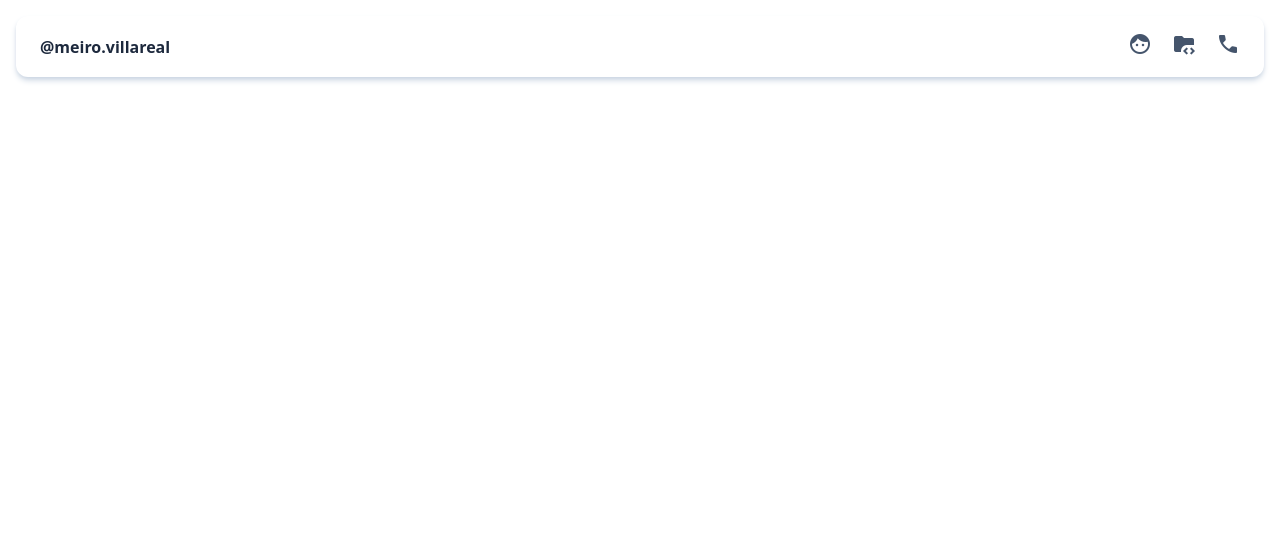
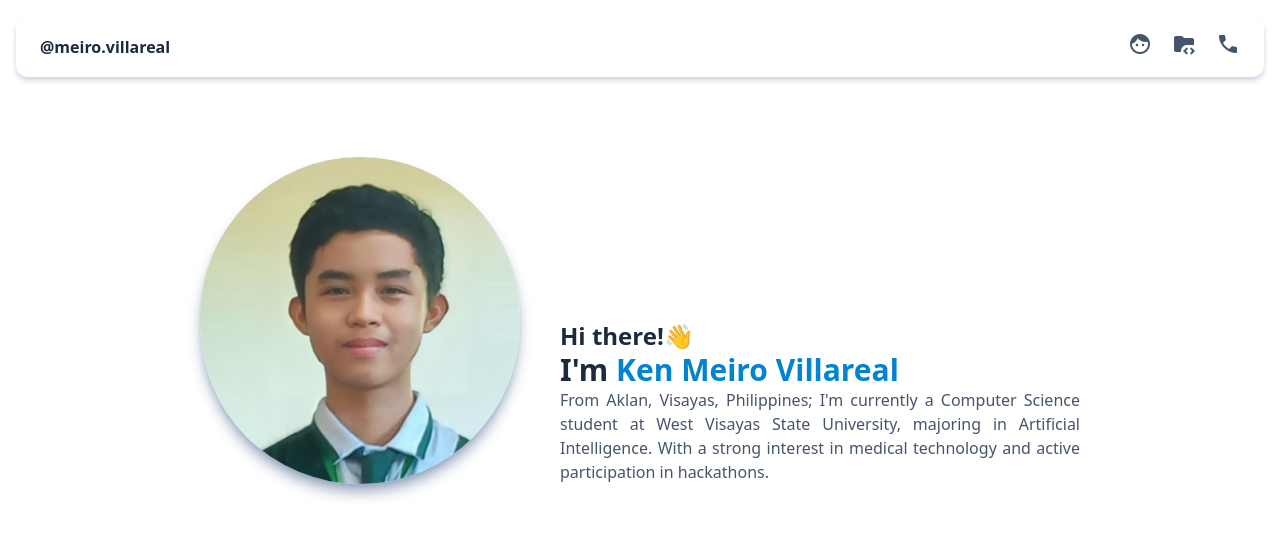
Before and after one commit to tqcss/portfolio-villareal, a website built with Vite: page index.html in a window 1280 px wide. Built offline with nearby package versions, Linux system fonts and the light colour scheme.

Commit message:
feat: add profile section

```diff
--- a/index.html
+++ b/index.html
@@ -25,8 +25,13 @@
   </header>
 
   <main>
-    <section>
-
+    <section id="about" class="flex justify-center items-end mt-20 mx-50 gap-10">
+      <img src="src/assets/profile.png" alt="profile picture" class="w-xs rounded-full shadow-slate-400 shadow-lg" draggable="false">
+      <article>
+        <h1 class="text-2xl font-semibold text-slate-800">Hi there!👋</h1>
+        <h2 class="text-3xl font-semibold text-slate-800">I'm <span class="text-sky-600 font-bold">Ken Meiro Villareal</span></h2>
+        <p class="text-slate-600 text-justify">From Aklan, Visayas, Philippines; I'm currently a Computer Science student at West Visayas State University, majoring in Artificial Intelligence. With a strong interest in medical technology and active participation in hackathons.</p>
+      </article>
     </section>
   </main>
 
```
Also changed, not shown: src/assets/profile.png (added).
